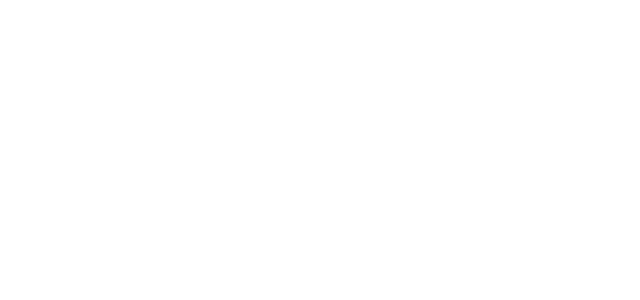
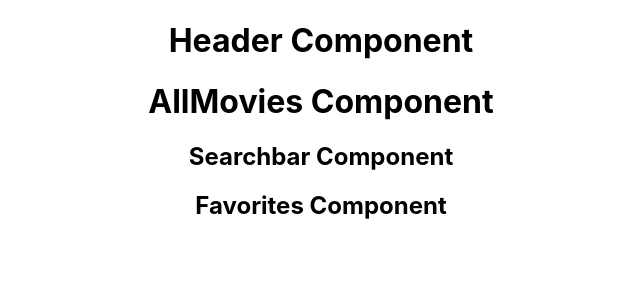
Before and after one commit to wdrougas/Comic-Con-Frontend, a React (Create React App) app: page / in a window 1280 px wide. Shown: the top 300 px of the page, without its empty margins (319-959 px from the left). Built offline with nearby package versions, Linux system fonts and the light colour scheme.

Commit message:
static app

```diff
--- a/src/components/AllMovies.js
+++ b/src/components/AllMovies.js
@@ -0,0 +1,10 @@
+import React from 'react'
+
+
+export default class AllMovies extends React.Component {
+    render() {
+        return (
+            <h1>AllMovies Component</h1>
+        )
+    }
+}
--- a/src/components/Favorites.js
+++ b/src/components/Favorites.js
@@ -0,0 +1,10 @@
+import React from 'react'
+
+
+export default class Favorites extends React.Component {
+    render() {
+        return (
+            <h2>Favorites Component</h2>
+        )
+    }
+}
--- a/src/components/Header.js
+++ b/src/components/Header.js
@@ -0,0 +1,10 @@
+import React from 'react'
+
+
+export default class Header extends React.Component {
+    render() {
+        return (
+            <h1>Header Component</h1>
+        )
+    }
+}
--- a/src/components/Searchbar.js
+++ b/src/components/Searchbar.js
@@ -0,0 +1,10 @@
+import React from 'react'
+
+
+export default class Searchbar extends React.Component {
+    render() {
+        return (
+            <h2>Searchbar Component</h2>
+        )
+    }
+}
--- a/src/containers/MainContainer.js
+++ b/src/containers/MainContainer.js
@@ -1,8 +1,19 @@
 import React from 'react'
+import Header from '../components/Header'
+import AllMovies from '../components/AllMovies'
+import Searchbar from '../components/Searchbar'
+import Favorites from '../components/Favorites'
 
 
 export default class MainContainer extends React.Component {
     render() {
-        return null
+        return (
+            <div>
+                <Header />
+                <AllMovies />
+                <Searchbar />
+                <Favorites />
+            </div>
+        )
     }
 }
```
